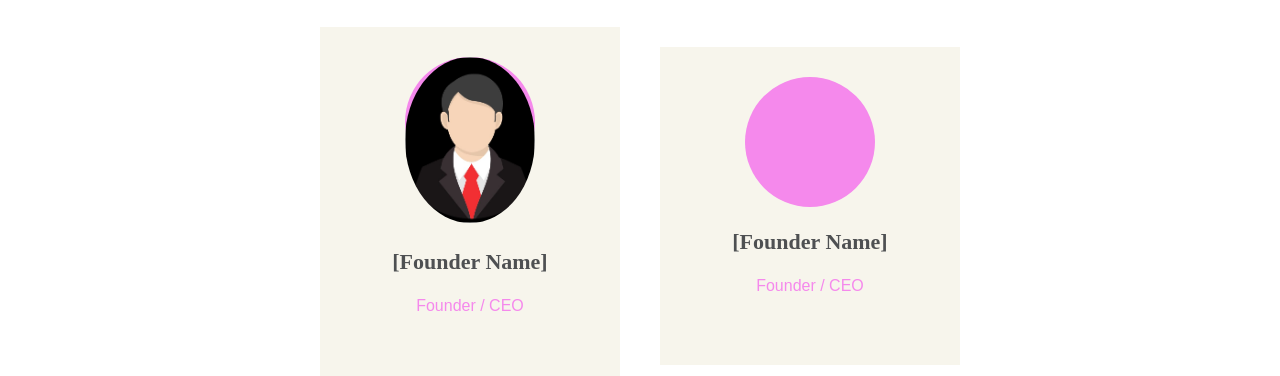
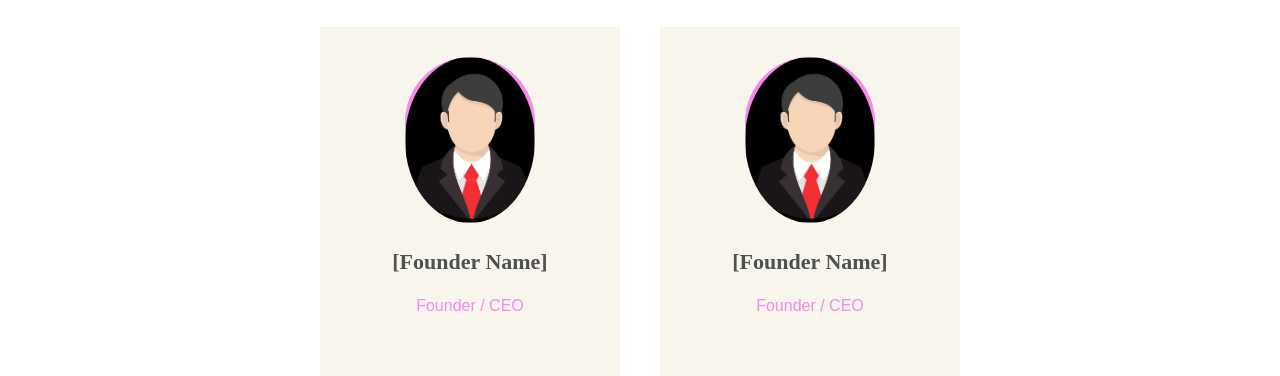
Before and after one commit to prachiverma2002/Company-Member-Page, a plain HTML site: page index.html in a window 1280 px wide. Shown: the part 424-800 px from the top of the page. Drawn offline with Linux system fonts and the light colour scheme; files whose address does not match are found by name.

Commit message:
Update index.html

```diff
--- a/index.html
+++ b/index.html
@@ -41,7 +41,7 @@
              <!--Team 2-->
              <div class="our-team">
                 <div class="pic">
-                    <img src="Images/team2.jpeg" alt="">
+                    <img src="team2.jpeg" alt="">
                 </div>
                 <div class="team-content">
                     <h3 class="title">[Founder Name]</h3>
```
